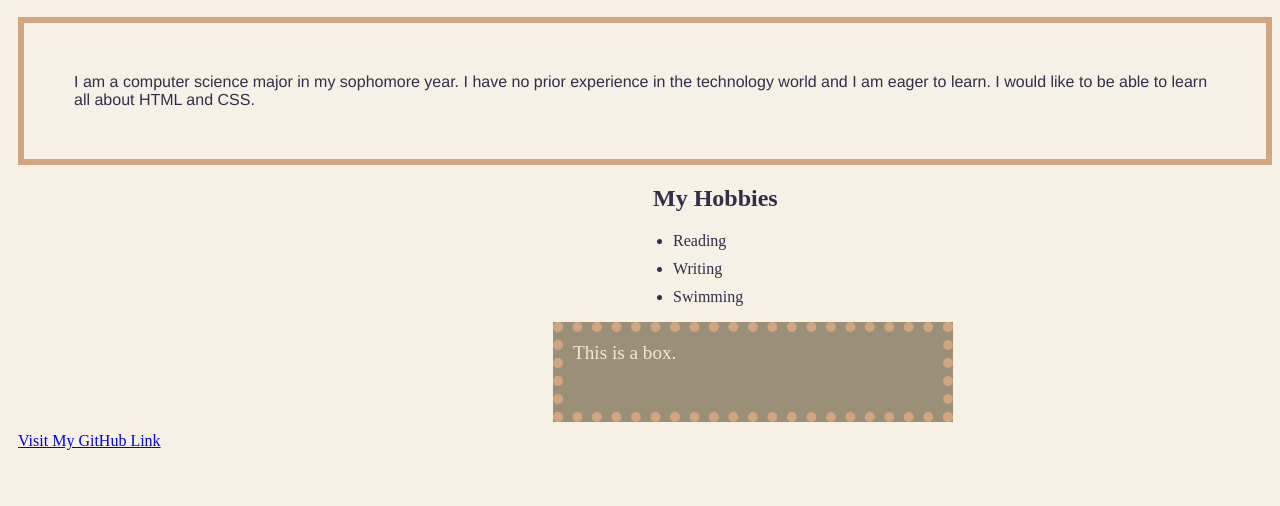
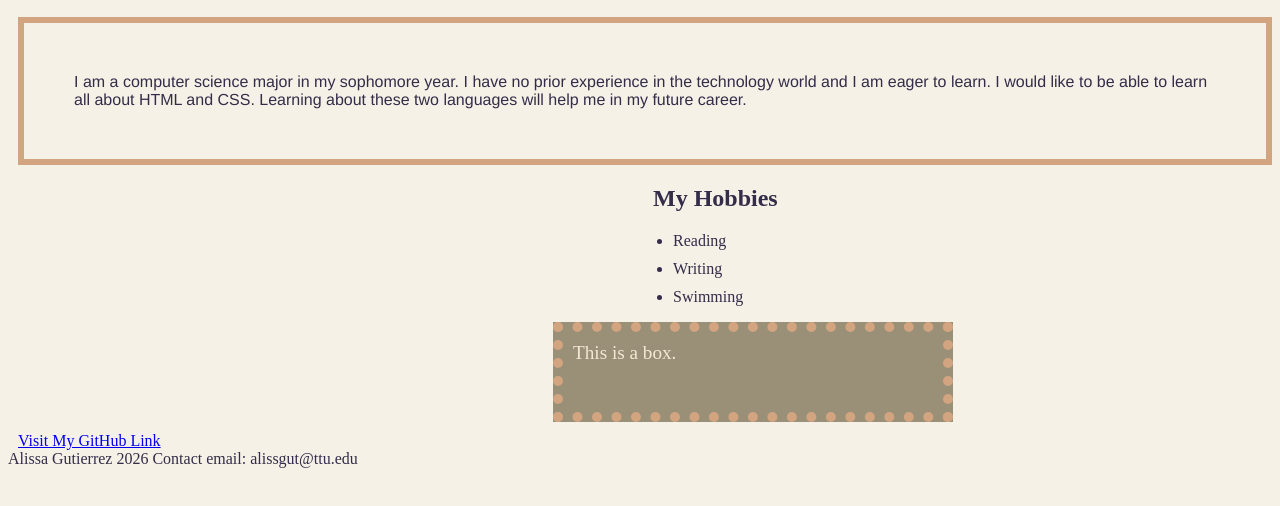
Before and after one commit to 8agutierrez/8agutierrez.github.io, a plain HTML site: page index.html in a window 1280 px wide. Shown: the part 60-566 px from the top of the page. Drawn offline with Linux system fonts and the light colour scheme.

Commit message:
Updated index.html
Updated my about me, added footer with my name, year, and school email.

```diff
--- a/index.html
+++ b/index.html
@@ -7,7 +7,9 @@
         <body>
             <h1>Hi, I am Alissa Gutierrez. </h1>
             <p>
-             I am a computer science major in my sophomore year. I have no prior experience in the technology world and I am eager to learn. I would like to be able to learn all about HTML and CSS.
+             I am a computer science major in my sophomore year. I have no prior experience in the technology world and I am eager to learn.
+             I would like to be able to learn all about HTML and CSS.
+             Learning about these two languages will help me in my future career.
             </p>
             <h2>My Hobbies</h2>
             <ul>
@@ -17,5 +19,9 @@
             </ul>
             <div>This is a box.</div>
             <a href = "https://github.com/8agutierrez">Visit My GitHub Link</a>
+            <footer>
+                Alissa Gutierrez 2026
+                Contact email: alissgut@ttu.edu
+            </footer>
           </body>
     </html>
```
